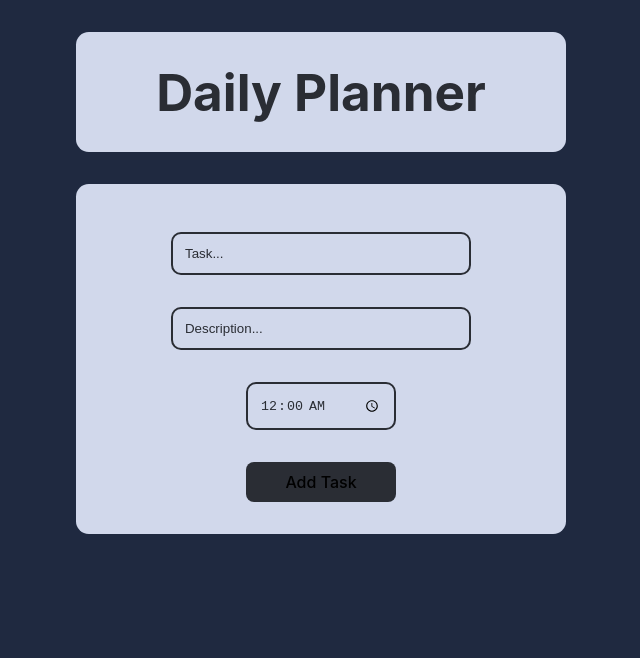
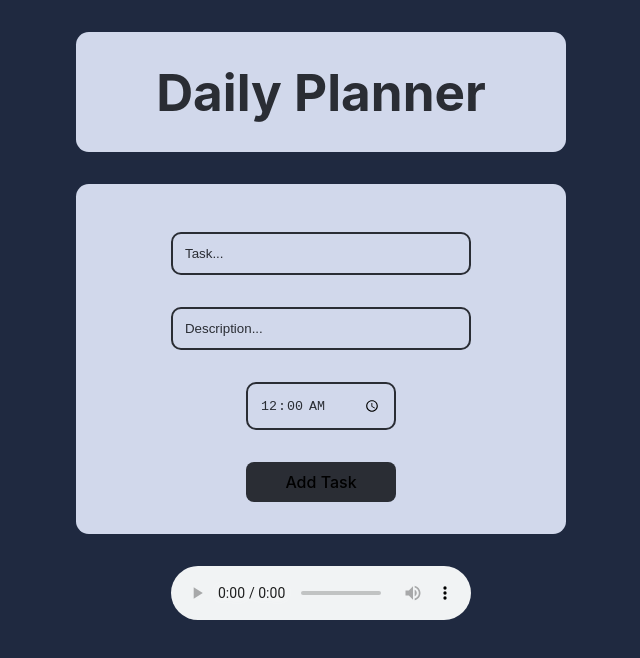
Before and after one commit to DeanWalsh/Daily-Planner, a React (Vite) app in the folder client/: page / in a window 1280 px wide. Shown: the top 658 px of the page, without its empty margins (319-959 px from the left). Built offline with nearby package versions, Linux system fonts and the light colour scheme.

Commit message:
Test audio file upload

```diff
--- a/client/src/App.tsx
+++ b/client/src/App.tsx
@@ -142,6 +142,7 @@ function App() {
           </div>
         </div>
       )}
+      <audio src="../audio/EntertheArena.mp3" controls></audio>
     </div>
   );
 }
```
Also changed, not shown: 1 other file (tests, documents, lock files or other folders).
